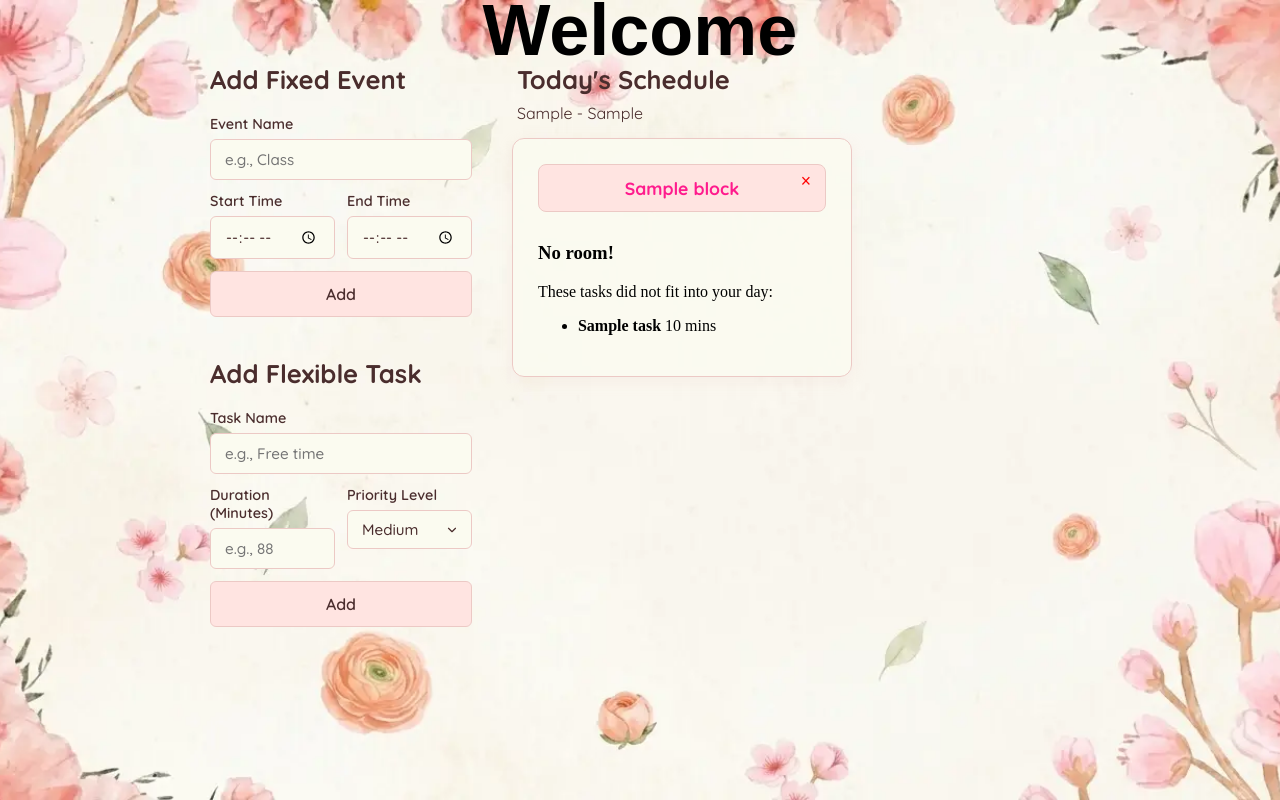
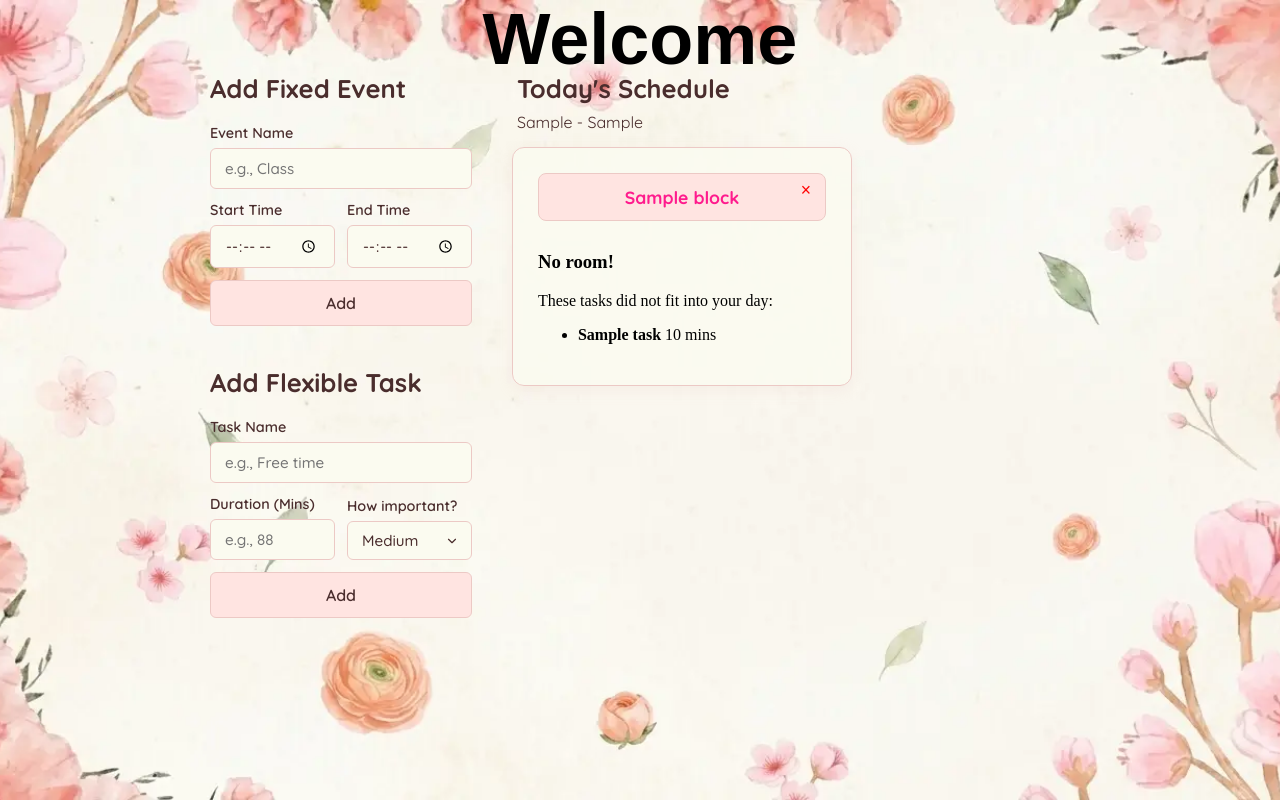
Before and after one commit to LeoFlores0/make-my-day, a Flask app: template templates/dashboard.html in a window 1280 px wide. Run offline with Flask 3, Linux system fonts and the light colour scheme; the template is opened without the code that fills it: most values are stand-ins (such as "Sample title", 1, 10 or a date in 2020); some web fonts are replaced.

Commit message:
fix(css): align priority select dropdown in flexible task form grid

```diff
--- a/static/css/style.css
+++ b/static/css/style.css
@@ -255,6 +255,7 @@ body {
     display: grid;
     grid-template-columns: 1fr 1fr;
     gap: 12px;
+    align-items: end;
 }
 
 /* Schedule List UI */
--- a/templates/components/form-flexible.html
+++ b/templates/components/form-flexible.html
@@ -15,7 +15,7 @@
 
         <div class="form-grid-two-col">
             <div class="form-group">
-                <label for="flex-duration">Duration (Minutes)</label>
+                <label for="flex-duration">Duration (Mins)</label>
                 <input type="text"
                        id="flex-duration"
                        name="duration_minutes"
@@ -26,7 +26,7 @@
             </div>
 
             <div class="form-group">
-                <label for="flex-priority">Priority Level</label>
+                <label for="flex-priority">How important?</label>
                 <select id="flex-priority" name="priority" required>
                     <option value="1">High</option>
                     <option value="2" selected>Medium</option>
```
